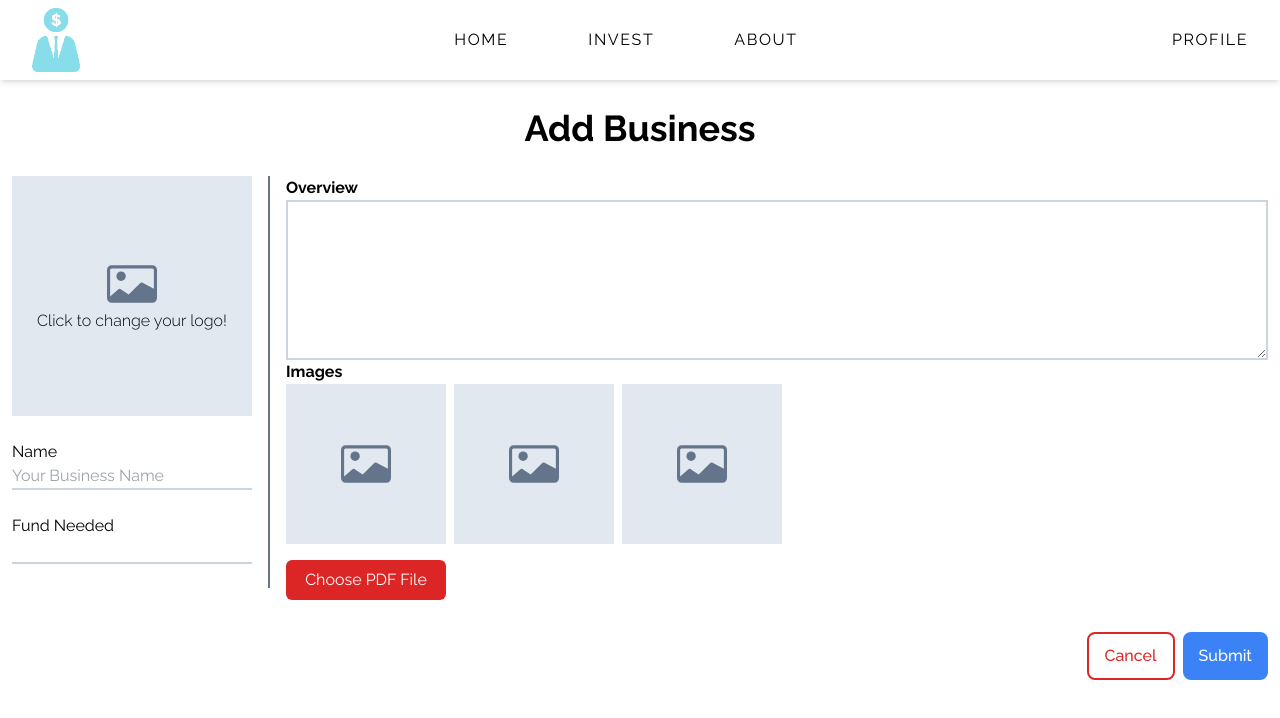
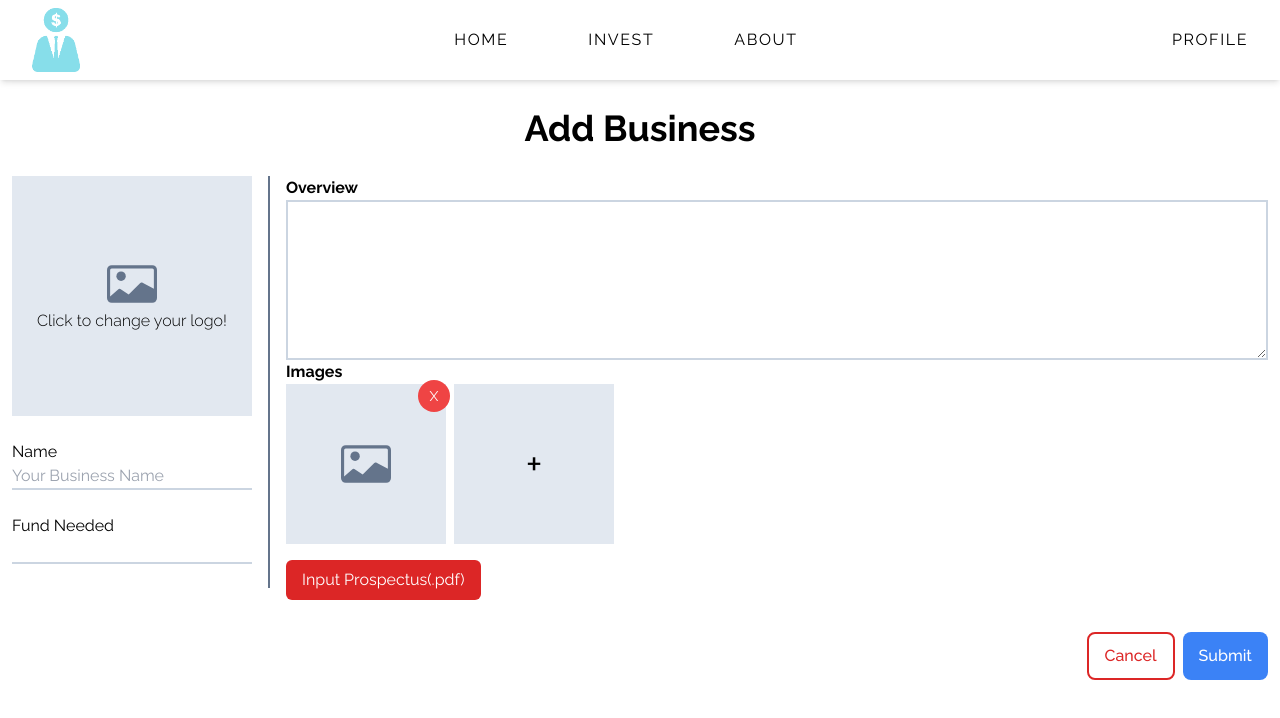
Before and after one commit to yonatan-nyo/final-project-client, a Next.js app: page /invest/add in a window 1280 px wide. Shown: the top 718 px of the page. Built offline with nearby package versions, Linux system fonts and the light colour scheme.

Commit message:
Done get data

```diff
--- a/app/invest/add/page.js
+++ /dev/null
@@ -1,91 +0,0 @@
-"use client";
-
-import { useEffect, useState } from "react";
-import "./investAdd.css";
-import ImageInput from "@/components/ImageInput";
-
-const Page = () => {
-  const [logo, setLogo] = useState(null);
-  const [images, setImages] = useState([]);
-  const [selectedFile, setSelectedFile] = useState({ name: "" });
-
-  const handleFileChange = (event) => {
-    const file = event.target.files[0];
-    setSelectedFile(file);
-  };
-
-  useEffect(() => {
-    console.log(logo);
-  }, [logo]);
-
-  return (
-    <div className="max-w-[1450px] mx-auto px-3 flex flex-col">
-      <form className="flex flex-col gap-4 w-full h-full min-h-screen pt-24 pb-4">
-        <h1 className="font-bold text-4xl text-center py-3">Add Business</h1>
-        <div className="md:flex gap-4 w-full h-full">
-          <div className="md:border-r-2 md:pr-4 md:border-slate-500 h-fit justify-center">
-            <div className="w-fit mx-auto">
-              <ImageInput msg="Click to change your logo!" imageFile={logo} setImageFIle={setLogo} />
-            </div>
-            <div className="group-input w-full max-w-sm">
-              <label htmlFor="name">Name</label>
-              <input type="text" name="name" id="name" autoComplete="off" placeholder="Your Business Name" />
-            </div>
-
-            <div className="group-input w-full max-w-sm">
-              <label htmlFor="fundNeeded">Fund Needed</label>
-              <input type="number" name="fundNeeded" id="fundNeeded" autoComplete="off" />
-            </div>
-          </div>
-          <div className="flex-grow flex flex-col justify-between h-auto">
-            <div>
-              <label htmlFor="overview" className="font-bold">
-                Overview
-              </label>
-              <textarea name="overview" id="overview" className="w-full"></textarea>
-              <label htmlFor="images" className="font-bold">
-                Images
-              </label>
-              <div className="flex gap-2">
-                <ImageInput size="small" />
-                <ImageInput size="small" />
-                <ImageInput size="small" />
-              </div>
-              <div className="flex gap-4 my-4">
-                <label
-                  htmlFor="pdfFile"
-                  className="relative inline-flex items-center justify-center w-40 h-10 px-4 py-2 bg-red-600 rounded-md text-white cursor-pointer hover:bg-red-400">
-                  <span>Choose PDF File</span>
-                  <input
-                    type="file"
-                    name="pdfFile"
-                    id="pdfFile"
-                    accept="application/pdf"
-                    className="absolute inset-0 w-full h-full opacity-0 cursor-pointer"
-                    onChange={handleFileChange}
-                  />
-                </label>
-                {selectedFile && (
-                  <p className="mt-2 max-w-md text-ellipsis overflow-hidden whitespace-nowrap">
-                    {selectedFile.name ?? "No selected file"}
-                  </p>
-                )}
-              </div>
-            </div>
-
-            <div className="flex gap-2 justify-end py-4">
-              <button className="flex h-12 w-fit items-center px-4 py-1 text-red-600 font-bold hover:bg-red-100 border-2 border-red-600 mb-2 rounded-lg">
-                <p className="font-medium">Cancel</p>
-              </button>
-              <button className="flex h-12 w-fit items-center px-4 py-1 text-white bg-blue-500 hover:bg-blue-800 mb-2 rounded-lg">
-                <p className="font-medium">Submit</p>
-              </button>
-            </div>
-          </div>
-        </div>
-      </form>
-    </div>
-  );
-};
-
-export default Page;
--- /dev/null
+++ b/app/invest/add/page.jsx
@@ -0,0 +1,166 @@
+"use client";
+
+import { useEffect, useState } from "react";
+import "./investAdd.css";
+import ImageInput from "@/components/ImageInput";
+
+const Page = () => {
+  const [logo, setLogo] = useState(null);
+  const [images, setImages] = useState([{ name: "", file: "" }]);
+  const [selectedFile, setSelectedFile] = useState({ name: "" });
+
+  const handleFileChange = (event) => {
+    const file = event.target.files[0];
+    setSelectedFile(file);
+  };
+
+  const handleAddImage = () => {
+    setImages([...images, { name: "", file: "" }]);
+  };
+
+  const handleDeleteImage = (index) => {
+    const updatedImages = [...images];
+    updatedImages.splice(index, 1);
+    setImages(updatedImages);
+  };
+
+  const handleSubmit = (event) => {
+    event.preventDefault();
+
+    const fd = new FormData(event.target);
+
+    images.forEach((image, index) => {
+      const file = new File([image.file], image.name);
+      fd.append(`image${index}`, file);
+    });
+
+    const name = event.target.name.value;
+    const fundNeeded = event.target.fundNeeded.value;
+    const overview = event.target.overview.value;
+
+    fd.append("name", name);
+    fd.append("fundNeeded", fundNeeded);
+    fd.append("overview", overview);
+
+    console.log(fd, "ffffffddddddddd");
+    console.log("Form submitted!");
+  };
+
+  useEffect(() => {
+    console.log(logo);
+  }, [logo]);
+
+  return (
+    <div className="max-w-[1450px] mx-auto px-3 flex flex-col">
+      <form
+        className="flex flex-col gap-4 w-full h-full min-h-screen pt-24 pb-4"
+        onSubmit={handleSubmit}
+      >
+        <h1 className="font-bold text-4xl text-center py-3">Add Business</h1>
+        <div className="md:flex gap-4 w-full h-full">
+          <div className="md:border-r-2 md:pr-4 md:border-slate-500 h-fit justify-center">
+            <div className="w-fit mx-auto">
+              <ImageInput
+                msg="Click to change your logo!"
+                imageFile={logo}
+                setImageFIle={setLogo}
+              />
+            </div>
+            <div className="group-input w-full max-w-sm">
+              <label htmlFor="name">Name</label>
+              <input
+                type="text"
+                name="name"
+                id="name"
+                autoComplete="off"
+                placeholder="Your Business Name"
+              />
+            </div>
+
+            <div className="group-input w-full max-w-sm">
+              <label htmlFor="fundNeeded">Fund Needed</label>
+              <input
+                type="number"
+                name="fundNeeded"
+                id="fundNeeded"
+                autoComplete="off"
+              />
+            </div>
+          </div>
+          <div className="flex-grow flex flex-col justify-between h-auto">
+            <div></div>
+            <div>
+              <label htmlFor="overview" className="font-bold">
+                Overview
+              </label>
+              <textarea
+                name="overview"
+                id="overview"
+                className="w-full"
+              ></textarea>
+
+              <label htmlFor="images" className="font-bold">
+                Images
+              </label>
+              <div className="flex gap-2">
+                {images.map((image, index) => (
+                  <div key={index} className="relative flex gap-2">
+                    <ImageInput size="small" />
+                    <button
+                      className="w-8 h-8 bg-red-500 text-white rounded-full flex justify-center items-center text-sm absolute -top-1 -right-1"
+                      onClick={() => handleDeleteImage(index)}
+                    >
+                      X
+                    </button>
+                  </div>
+                ))}
+                <div
+                  className="w-32 h-32 sm:w-40 sm:h-40 bg-slate-200 cursor-pointer flex justify-center items-center flex-col"
+                  onClick={handleAddImage}
+                >
+                  <p className="text-[40px]">+</p>
+                </div>
+              </div>
+
+              <div className="flex gap-4 my-4">
+                <label
+                  htmlFor="pdfFile"
+                  className="relative inline-flex items-center justify-center w-42 h-10 px-4 py-2 bg-red-600 rounded-md text-white cursor-pointer hover:bg-red-400"
+                >
+                  <span>Input Prospectus(.pdf)</span>
+                  <input
+                    type="file"
+                    name="pdfFile"
+                    id="pdfFile"
+                    accept="application/pdf"
+                    className="absolute inset-0 w-full h-full opacity-0 cursor-pointer"
+                    onChange={handleFileChange}
+                  />
+                </label>
+                {selectedFile && (
+                  <p className="mt-2 max-w-md text-ellipsis overflow-hidden whitespace-nowrap">
+                    {selectedFile.name ?? "No selected file"}
+                  </p>
+                )}
+              </div>
+            </div>
+
+            <div className="flex gap-2 justify-end py-4">
+              <button
+                type="button"
+                className="flex h-12 w-fit items-center px-4 py-1 text-red-600 font-bold hover:bg-red-100 border-2 border-red-600 mb-2 rounded-lg"
+              >
+                <p className="font-medium">Cancel</p>
+              </button>
+              <button className="flex h-12 w-fit items-center px-4 py-1 text-white bg-blue-500 hover:bg-blue-800 mb-2 rounded-lg">
+                <p className="font-medium">Submit</p>
+              </button>
+            </div>
+          </div>
+        </div>
+      </form>
+    </div>
+  );
+};
+
+export default Page;
```
